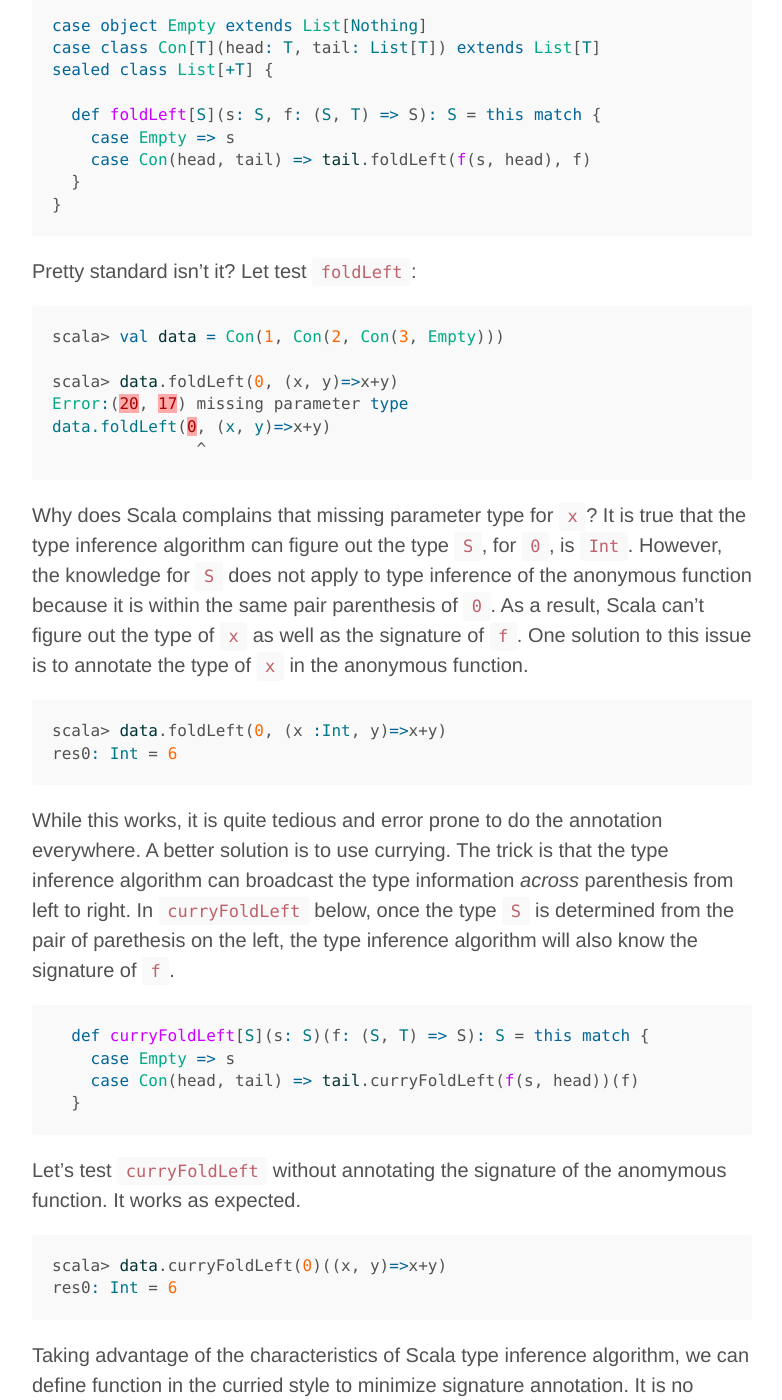
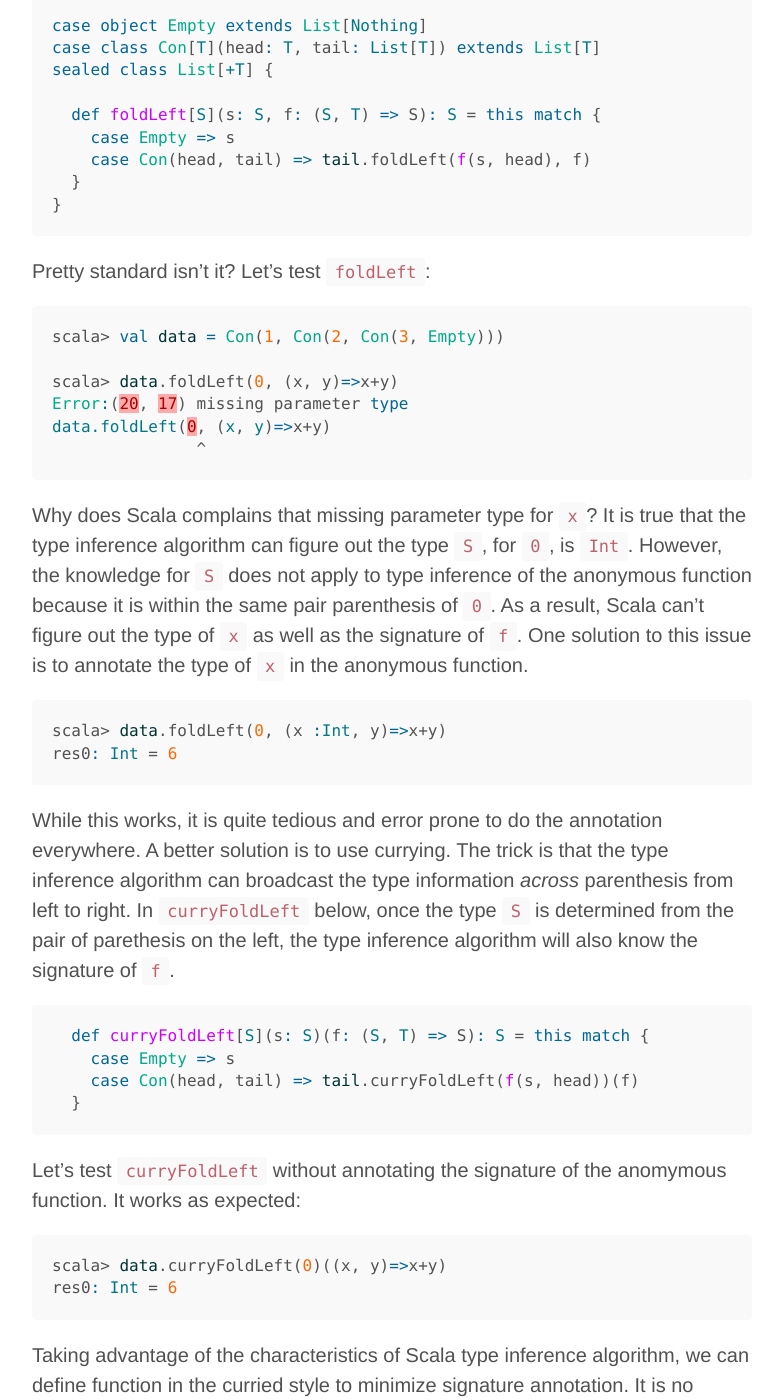
Before and after one commit to rotationsymmetry/rotationsymmetry.github.io, a Jekyll site: the page built from _posts/2015-05-10-when-to-use-curried-function.md, in a window 1280 px wide and 1400 px high, scrolled down 1256 px. Shown: the whole window, without its empty margins (248-1030 px from the left). Built offline with Jekyll 4.4.1, drawn with Linux system fonts in a browser that asks for light colours; Markdown is read by kramdown in place of the engine named in the settings; comment, search, counter and statistics services are not loaded.

````diff
--- a/_posts/2015-05-10-when-to-use-curried-function.md
+++ b/_posts/2015-05-10-when-to-use-curried-function.md
@@ -41,7 +41,7 @@ sealed class List[+T] {
 }
 ```
 
-Pretty standard isn't it? Let test `foldLeft`:
+Pretty standard isn't it? Let's test `foldLeft`:
 
 ``` scala
 scala> val data = Con(1, Con(2, Con(3, Empty)))
@@ -68,7 +68,7 @@ While this works, it is quite tedious and error prone to do the annotation every
   }
 ```
 
-Let's test `curryFoldLeft` without annotating the signature of the anomymous function. It works as expected.
+Let's test `curryFoldLeft` without annotating the signature of the anomymous function. It works as expected:
 
 ``` scala
 scala> data.curryFoldLeft(0)((x, y)=>x+y)
````
